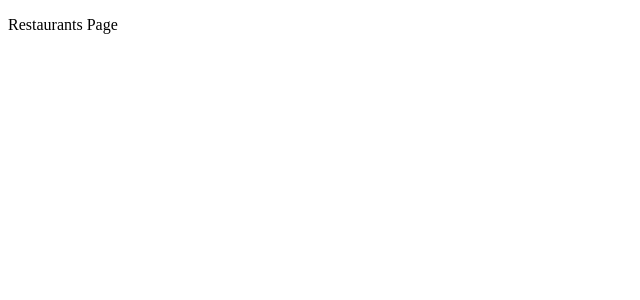
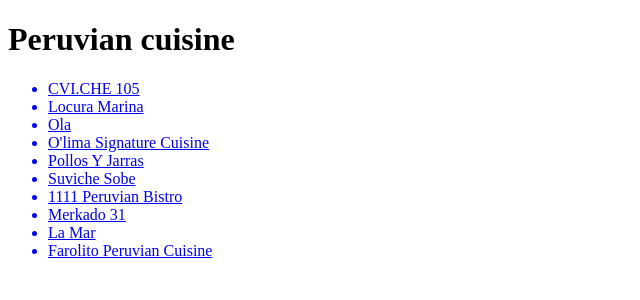
Before and after one commit to jpbamberg1993/miadiscovery, a Next.js app: page /restaurants in a window 1280 px wide. Shown: the top 300 px of the page, without its empty margins (0-640 px from the left). Built offline with nearby package versions, Linux system fonts and the light colour scheme.

Commit message:
added restaurants page with link to description

```diff
--- a/pages/restaurants.js
+++ b/pages/restaurants.js
@@ -1,7 +1,48 @@
-const Restaurants = () => (
-  <div>
-    <p>Restaurants Page</p>
-  </div>
-)
+import Link from 'next/link'
+import React, { Component } from 'react';
 
-export default Restaurants
+class Restaurant extends Component {
+  render() {
+    return (
+      <div className="Restaurants">
+        <h1> Peruvian cuisine</h1>
+        <div className="List">
+          <ul>
+            <Link href="/description">
+              <a><li>CVI.CHE 105</li></a>
+            </Link>
+            <Link href="/description">
+              <a><li>Locura Marina</li></a>
+            </Link>
+            <Link href="/description">
+              <a><li>Ola</li></a>
+            </Link>
+            <Link href="/description">
+              <a><li>O'lima Signature Cuisine</li></a>
+            </Link>
+            <Link href="/description">
+              <a><li>Pollos Y Jarras</li></a>
+            </Link>
+            <Link href="/description">
+              <a><li>Suviche Sobe</li></a>
+            </Link>
+            <Link href="/description">
+              <a><li>1111 Peruvian Bistro</li></a>
+            </Link>
+            <Link href="/description">
+              <a><li>Merkado 31</li></a>
+            </Link>
+            <Link href="/description">
+              <a><li>La Mar</li></a>
+            </Link>
+            <Link href="/description">
+              <a><li>Farolito Peruvian Cuisine</li></a>
+            </Link>
+          </ul>
+        </div>
+      </div>
+    );
+  }
+}
+
+export default Restaurant;
```
Also changed, not shown: pages/description.js (added, +7 -0 lines).
